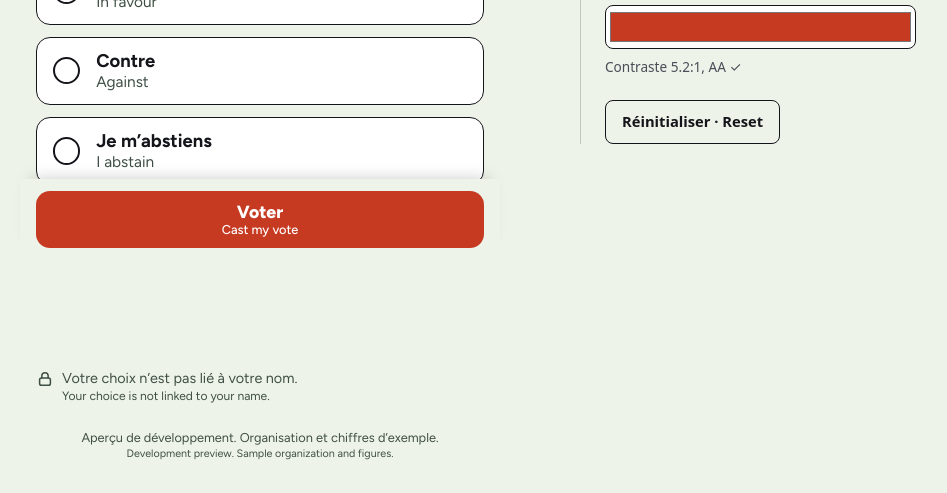
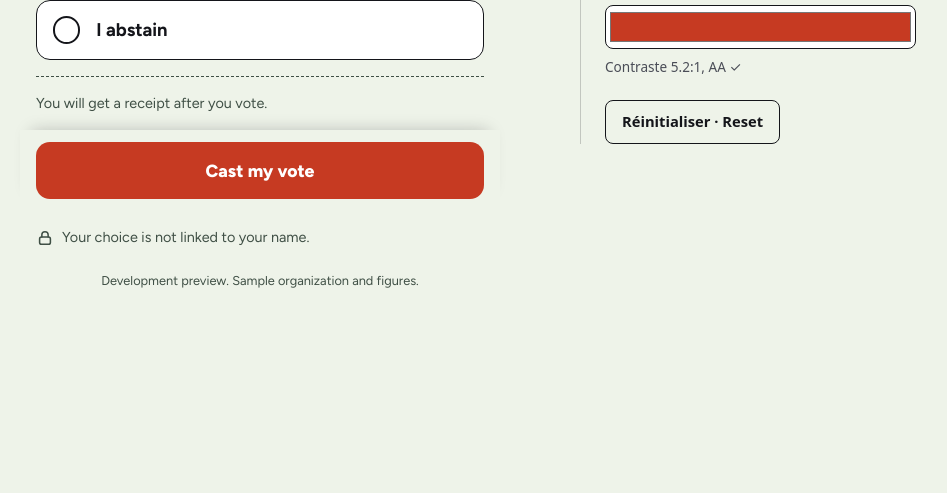
Before and after one commit to msolav/qohesion-preview, a plain HTML site: page prototype/index.html in a window 1280 px wide. Shown: the part 540-1033 px from the top of the page, without its empty margins (172-1119 px from the left). After the commit the page ends 863 px from the top, so only its background shows below. Drawn offline with Linux system fonts and the light colour scheme.

Commit message:
Preview build 504e521
Co-Authored-By: Claude Sonnet 5.5 <noreply@anthropic.com>

```diff
--- a/prototype/js/prototype.js
+++ b/prototype/js/prototype.js
@@ -79,7 +79,17 @@
   el.brand.value = (query.get("brand") ? "#" + query.get("brand").replace("#", "") : DEFAULTS[startTheme] ? DEFAULTS[startTheme].brand : "#1F5C46").toLowerCase();
   el.accent.value = (query.get("accent") ? "#" + query.get("accent").replace("#", "") : DEFAULTS[startTheme] ? DEFAULTS[startTheme].accent : "#C63A22").toLowerCase();
   setTheme(startTheme, false);
-  setLang(query.get("lang") || "both");
+  /* No language in the URL: follow the browser. French or English if preferred, both when it is neither. */
+  function detectLang() {
+    var list = navigator.languages && navigator.languages.length ? navigator.languages : [navigator.language || ""];
+    for (var i = 0; i < list.length; i++) {
+      var c = String(list[i]).toLowerCase();
+      if (c.indexOf("fr") === 0) return "fr";
+      if (c.indexOf("en") === 0) return "en";
+    }
+    return "both";
+  }
+  setLang(query.get("lang") || detectLang());
 
   /* ---- controls ---- */
   Array.prototype.forEach.call(el.themes, function (r) { r.addEventListener("change", function () { setTheme(r.value, true); }); });
```
Also changed, not shown: index.html (+1 -1 lines), 1 other file.
